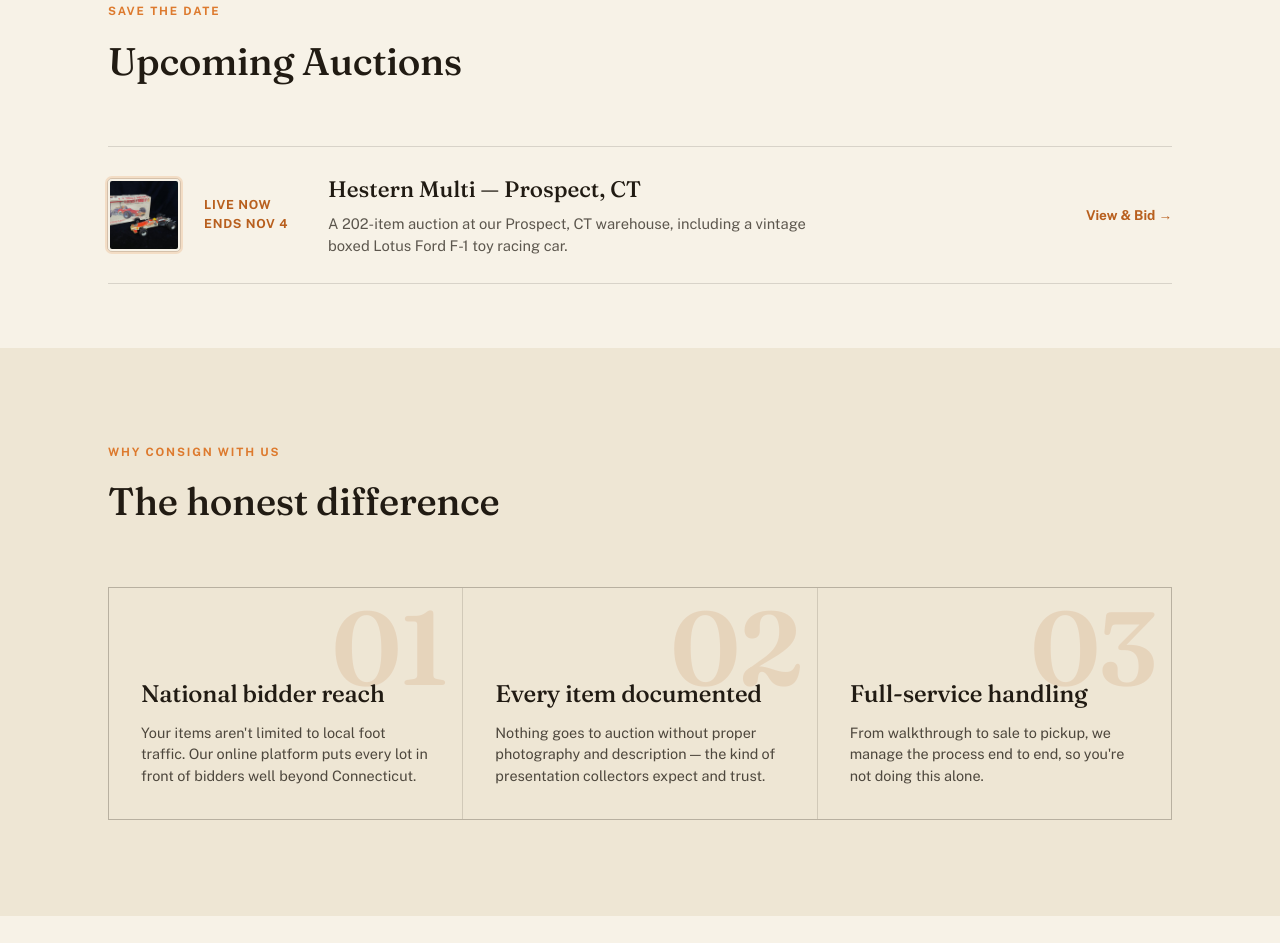
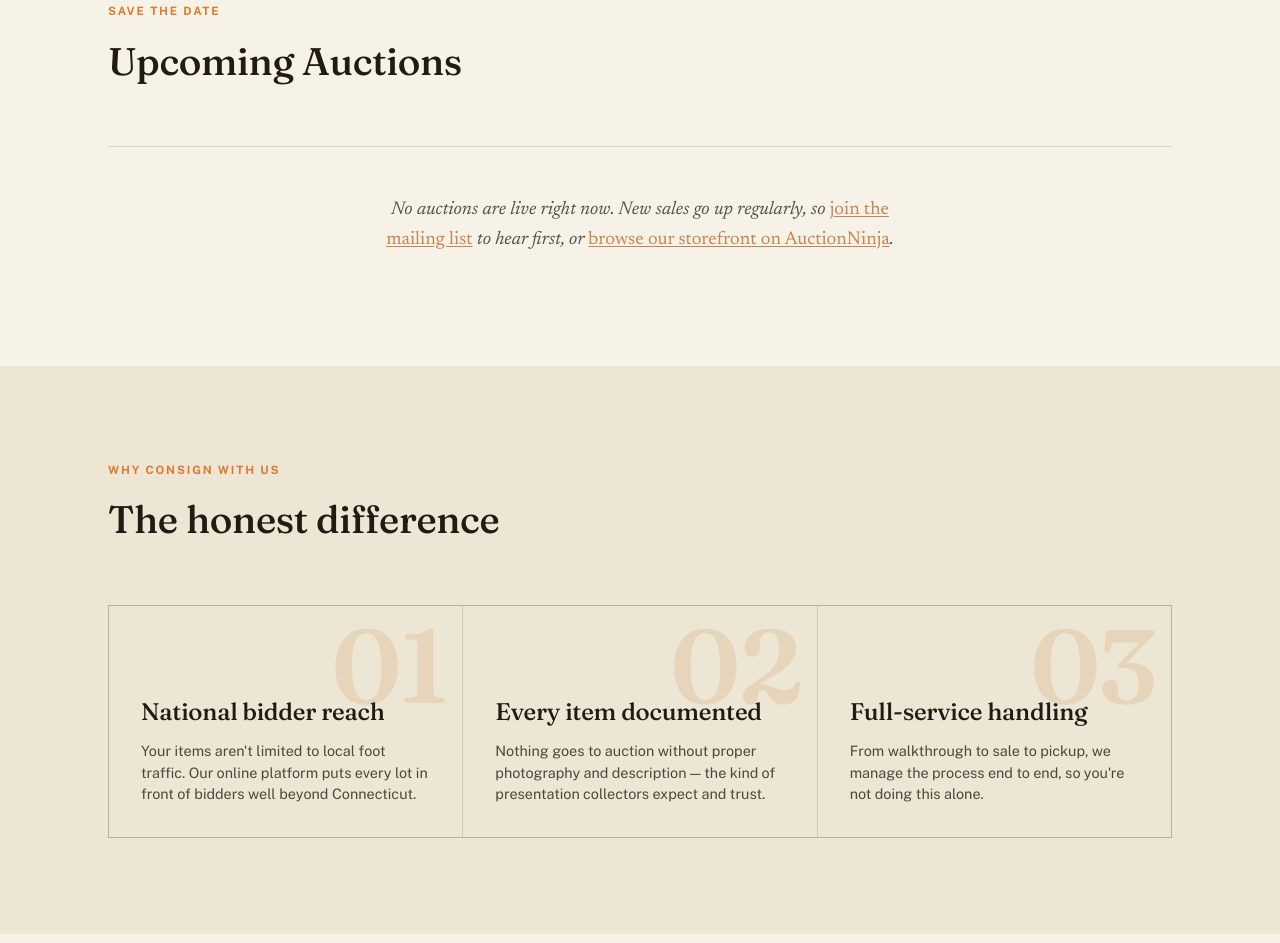
Before and after one commit to HesternAuctions/hestern-site, a plain HTML site: page index.html in a window 1280 px wide. Shown: the part 917-1860 px from the top of the page. Drawn offline with nearby package versions, Linux system fonts and the light colour scheme; no server answers.

Commit message:
Remove closed Hestern Multi auction; restore no-live-auctions message
Co-Authored-By: Claude Sonnet 5.5 <noreply@anthropic.com>
Claude-Session: https://claude.ai/code/session_01Kqaxz45Ce3QcR4CswPav91

```diff
--- a/index.html
+++ b/index.html
@@ -536,17 +536,7 @@ src="https://www.facebook.com/tr?id=1316789500226667&ev=PageView&noscript=1"
       <div class="eyebrow">Save the Date</div>
       <h2 class="display">Upcoming Auctions</h2>
     </div>
-    <div class="lots">
-      <a class="lot has-thumb" href="https://www.auctionninja.com/the-pickers-alley/sales/details/hestern-multi-1937.html" target="_blank" rel="noopener">
-        <img class="lot-thumb" src="assets/lot-hestern-multi.jpg" alt="Vintage boxed Lotus Ford F-1 toy racing car, featured item in this auction">
-        <div class="lot-date">Live Now<br>Ends Nov 4</div>
-        <div>
-          <div class="lot-title display">Hestern Multi — Prospect, CT</div>
-          <div class="lot-desc">A 202-item auction at our Prospect, CT warehouse, including a vintage boxed Lotus Ford F-1 toy racing car.</div>
-        </div>
-        <div class="lot-cta">View &amp; Bid →</div>
-      </a>
-    </div>
+    <div class="empty-auctions"><p>No auctions are live right now. New sales go up regularly, so <a href="https://docs.google.com/forms/d/1ByZfHxPhG-I8BXgWEmDo8ZT7Ec9nNxWlXTU7X0h5jGM/viewform" target="_blank" rel="noopener">join the mailing list</a> to hear first, or <a href="https://www.auctionninja.com/clearinghouseestatesales/" target="_blank" rel="noopener">browse our storefront on AuctionNinja</a>.</p></div>
   </div>
 </section>
 
```
Also changed, not shown: assets/lot-hestern-multi.jpg (deleted).
